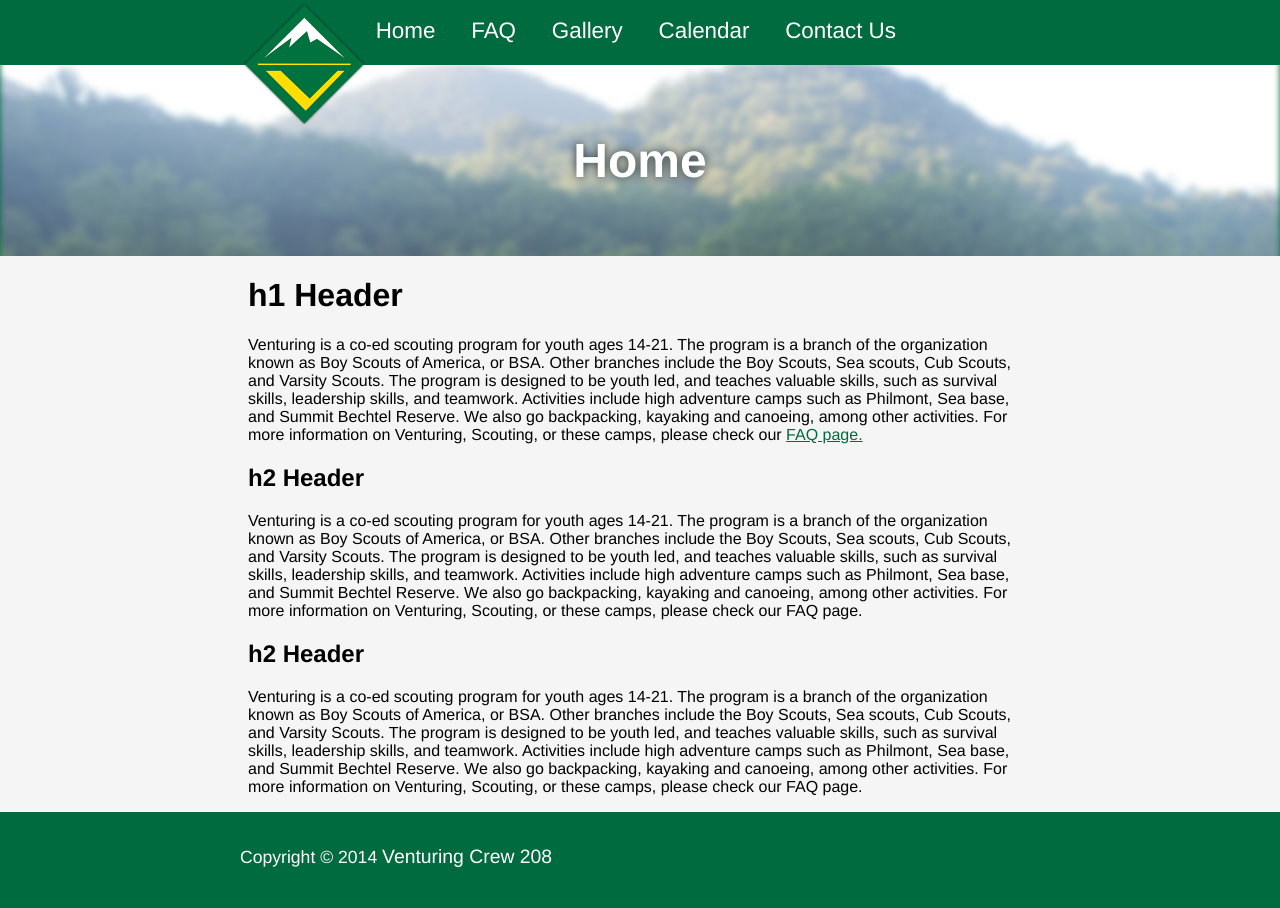
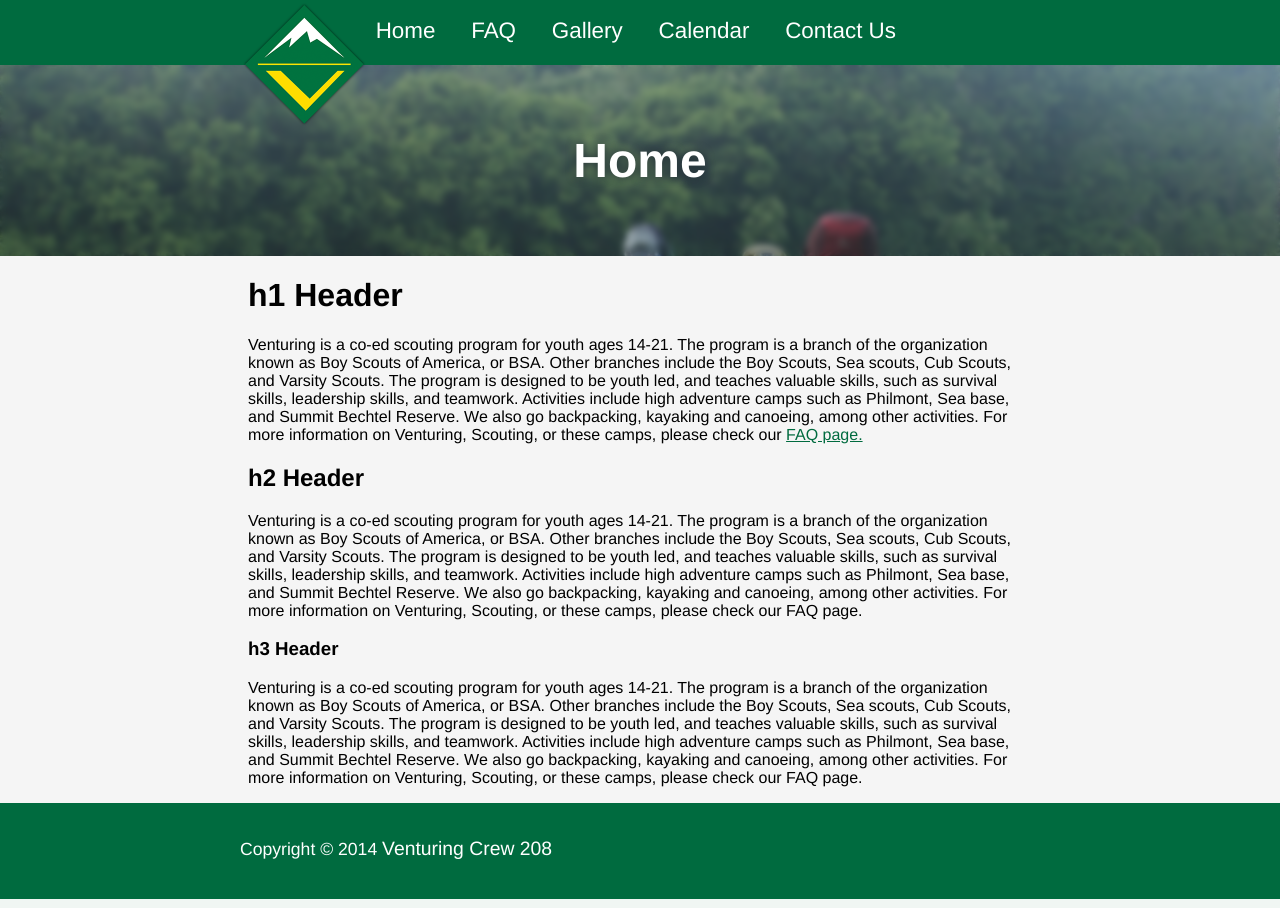
Before and after one commit to AquaMorph/Venturing-Crew-Website, a PHP site: page / in a window 1280 px wide. Run offline with PHP 8.4, Linux system fonts and the light colour scheme.

Commit message:
Fixed feature image

```diff
--- a/index.php
+++ b/index.php
@@ -5,11 +5,8 @@
     <?php include 'head.php'; ?>
 </head>
 <div id="holder">
-    <?php include 'menu.php'; ?>
-    <div class="feature-container">
-        <div class="feature-img"><img src="img/DSC04859.JPG"></div>
-        <div class="feature-text"><h1>Home</h1></div>
-    </div>
+    <?php include 'menu.php';
+    image("img/DSC04859.JPG","Home"); ?>
     <div class="wrapper">
         <div class="content">
             <h1>h1 Header</h1>
@@ -18,7 +15,7 @@
             <h2>h2 Header</h2>
             <p>Venturing is a co-ed scouting program for youth ages 14-21. The program is a branch of the organization known as Boy Scouts of America, or BSA. Other branches include the Boy Scouts, Sea scouts, Cub Scouts, and Varsity Scouts. The program is designed to be youth led, and teaches valuable skills, such as survival skills, leadership skills, and teamwork. Activities include high adventure camps such as Philmont, Sea base, and Summit Bechtel Reserve. We also go backpacking, kayaking and canoeing, among other activities. For more information on Venturing, Scouting, or these camps, please check our FAQ page.</p>
 
-            <h2>h2 Header</h2>
+            <h3>h3 Header</h3>
             <p>Venturing is a co-ed scouting program for youth ages 14-21. The program is a branch of the organization known as Boy Scouts of America, or BSA. Other branches include the Boy Scouts, Sea scouts, Cub Scouts, and Varsity Scouts. The program is designed to be youth led, and teaches valuable skills, such as survival skills, leadership skills, and teamwork. Activities include high adventure camps such as Philmont, Sea base, and Summit Bechtel Reserve. We also go backpacking, kayaking and canoeing, among other activities. For more information on Venturing, Scouting, or these camps, please check our FAQ page.</p>
         </div>
     </div>
--- a/menu.php
+++ b/menu.php
@@ -15,3 +15,17 @@
         </ul>
     </div>
 </div>
+<?php
+function image($img,$text) {
+
+echo "<div class='feature-container'>
+        <div class='feature-img'>
+            <div class='feature'>
+                <div style='background:url($img) center/cover' class='featured-image'></div>
+                <div style='background:url($img) center/cover' class='featured-image2'></div>
+            </div>
+        </div>
+        <div class='feature-text'><h1>$text</h1></div>
+    </div>";
+
+}?>
--- a/style.css
+++ b/style.css
@@ -162,6 +162,33 @@ body {
     width: 100%;
     position: relative;
     background-color: #006B3F;
+    z-index: -3;
+}
+.feature {
+    position: relative;
+    width: 100%;
+    height: 12em;
+}
+.featured-image {
+    position: absolute;
+    background:linear-gradient(rgba(0, 0, 0, 0.1),rgba(0, 0, 0, 0.3));
+    -webkit-filter: blur(.2em);
+    -moz-filter: blur(.2em);
+    -o-filter: blur(.2em);
+    -ms-filter: blur(.2em);
+    filter: blur(.2em);
+    width: 100%;
+    height: 12em;
+    z-index: -1;
+}
+.featured-image2 {
+    position: absolute;
+    background:linear-gradient(rgba(0, 0, 0, 0.1),rgba(0, 0, 0, 0.3));
+    width: 100%;
+    height: 12em;
+    width: 100%;
+    height: 12em;
+    z-index: -2;
 }
 .feature-img,
 .feature-text {
@@ -175,15 +202,7 @@ body {
 .feature-text {
     display: table;
 }
-.feature-img img {
-    position: absolute;
-    width: 100%;
-    min-height: 6em;
-    top: 10%;
-    margin-top: -10%;
-    z-index: 0;
-    -webkit-filter: blur(.2em);
-}
+
 .feature-text h1{
     display: table-cell;
     vertical-align: middle;
```
